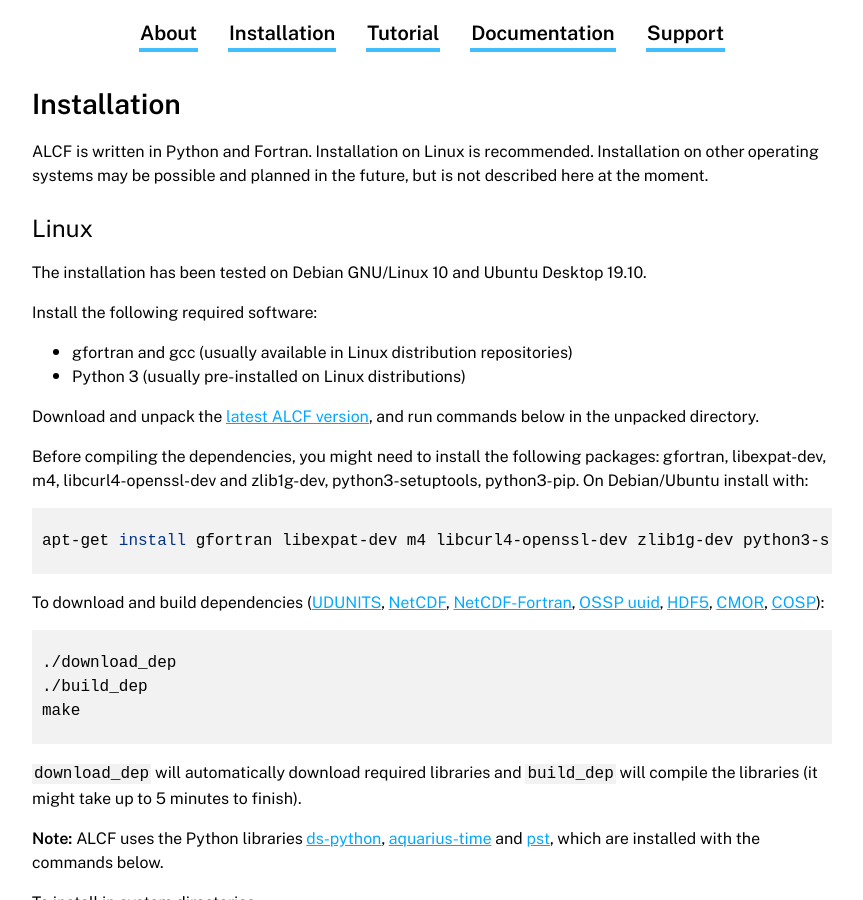
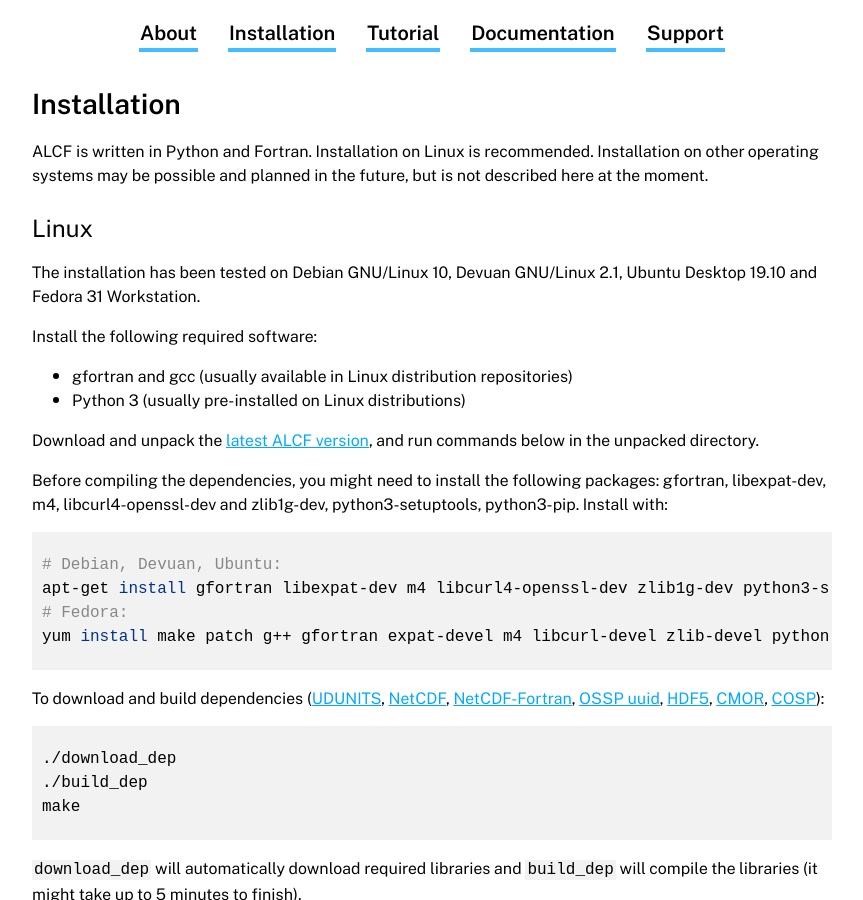
Before and after one commit to alcf-lidar/alcf-lidar.github.io, a Jekyll site: the page built from installation/index.md, in a window 1280 px wide and 900 px high, scrolled down 214 px. Shown: the whole window, without its empty margins (208-1071 px from the left). Built offline with Jekyll 4.4.1, drawn with Linux system fonts in a browser that asks for light colours.

Commit message:
Fedora installation instructions

````diff
--- a/installation/index.md
+++ b/installation/index.md
@@ -11,8 +11,8 @@ future, but is not described here at the moment.
 
 ### Linux
 
-The installation has been tested on Debian GNU/Linux 10 and
-Ubuntu Desktop 19.10.
+The installation has been tested on Debian GNU/Linux 10, Devuan GNU/Linux 2.1,
+Ubuntu Desktop 19.10 and Fedora 31 Workstation.
 
 Install the following required software:
 
@@ -24,10 +24,13 @@ and run commands below in the unpacked directory.
 
 Before compiling the dependencies, you might need to install the following
 packages: gfortran, libexpat-dev, m4, libcurl4-openssl-dev and zlib1g-dev,
-python3-setuptools, python3-pip. On Debian/Ubuntu install with:
+python3-setuptools, python3-pip. Install with:
 
 ```sh
+# Debian, Devuan, Ubuntu:
 apt-get install gfortran libexpat-dev m4 libcurl4-openssl-dev zlib1g-dev python3-setuptools python3-pip
+# Fedora:
+yum install make patch g++ gfortran expat-devel m4 libcurl-devel zlib-devel python3-setuptools python3-pip
 ```
 
 To download and build dependencies
````
